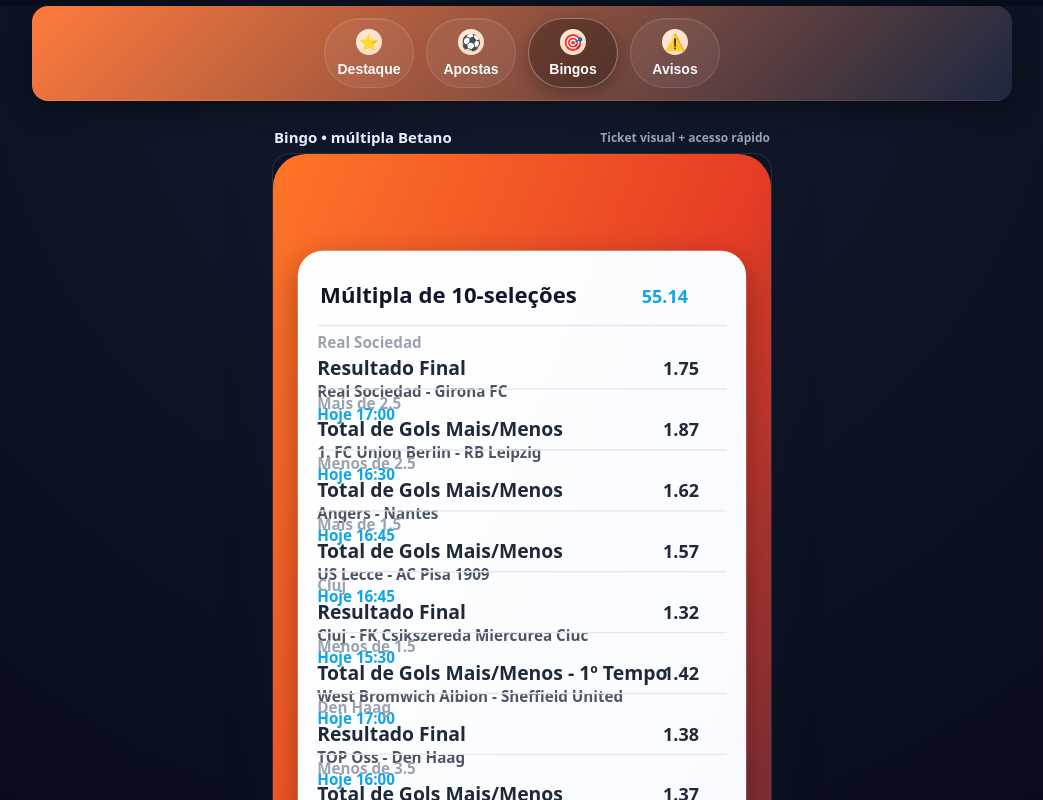
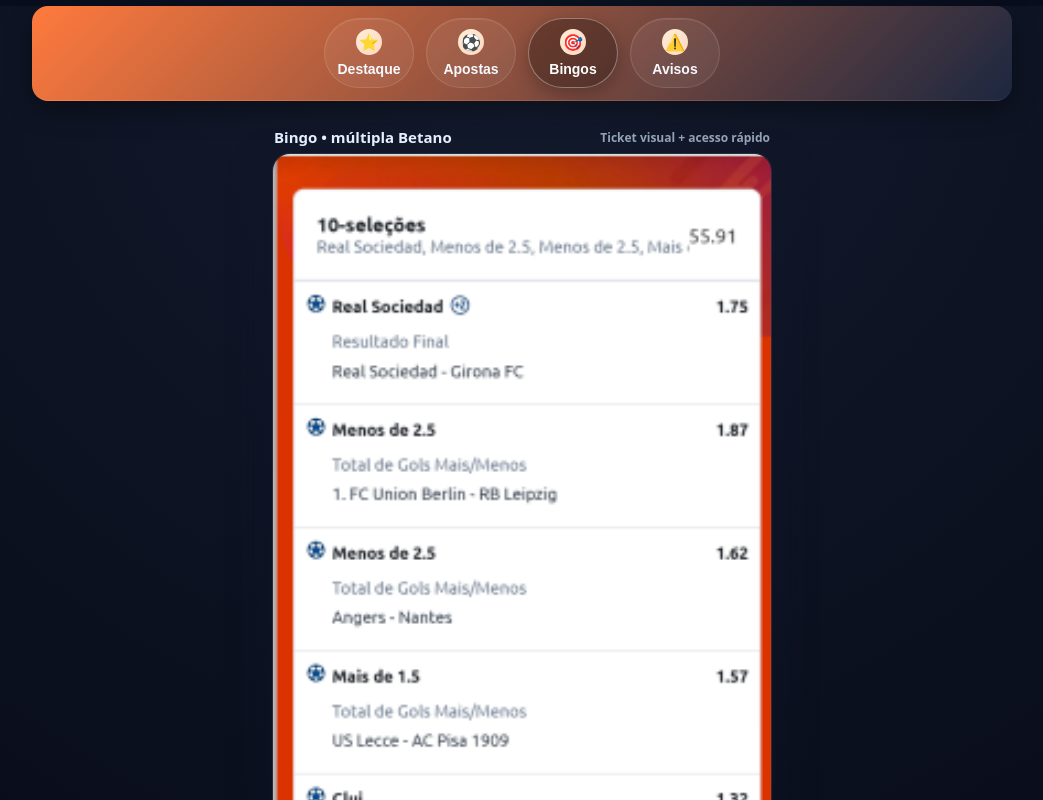
Before and after one commit to newjsouza/coridora, a React (Vite) app in the folder frontend/: page /bingo in a window 1280 px wide. Shown: the top 800 px of the page, without its empty margins (118-1161 px from the left). Built offline with nearby package versions, Linux system fonts and the light colour scheme.

Commit message:
Update bingo slip asset

```diff
--- a/frontend/src/pages/BingoPage.tsx
+++ b/frontend/src/pages/BingoPage.tsx
@@ -2,7 +2,7 @@
 import { TopTabs } from "../components/TopTabs";
 import "./ReportPage.css";
 
-const bingoLink = "https://br.betano.com/";
+const bingoLink = "https://www.betano.bet.br/mybets/8900126606?bet_ids=5_fdZOUxkZZfabju5KiY8y2nUbpbSDJ1yr_Zek0Gfsk&btag=a_6321b_619c_";
 
 const analyses: { title: string; text: string }[] = [
   {
@@ -55,7 +55,7 @@
         </div>
 
         <div className="hero-card bingo-card">
-          <img src="/bingo-slip.svg" alt="Slip do bingo na Betano" className="bingo-image" />
+          <img src="/bingo-slip.png" alt="Slip do bingo na Betano" className="bingo-image" />
         </div>
 
         <div className="bingo-link-card">
```
Also changed, not shown: frontend/public/bingo-slip.png (added), 4 other files (tests, documents, lock files or other folders).
